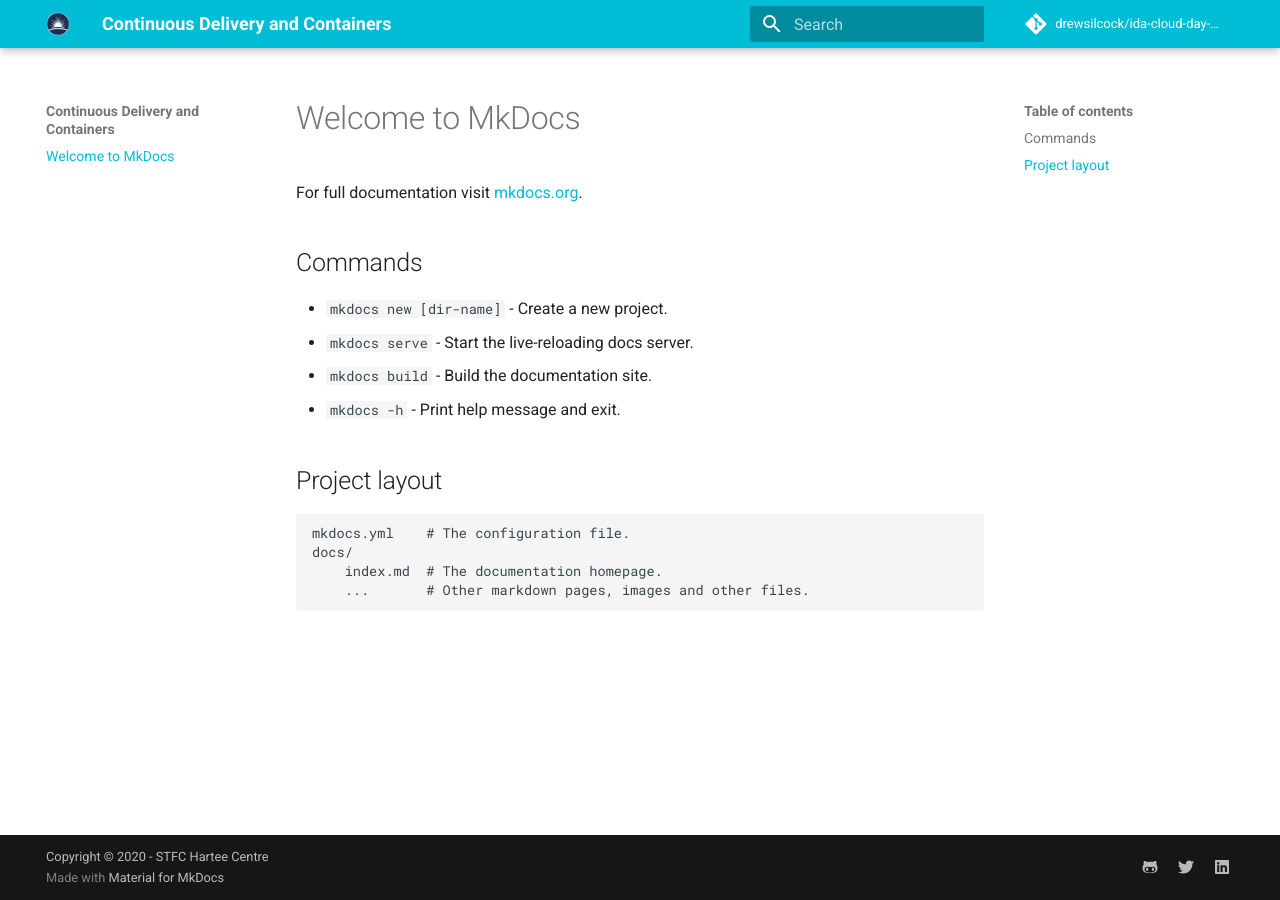
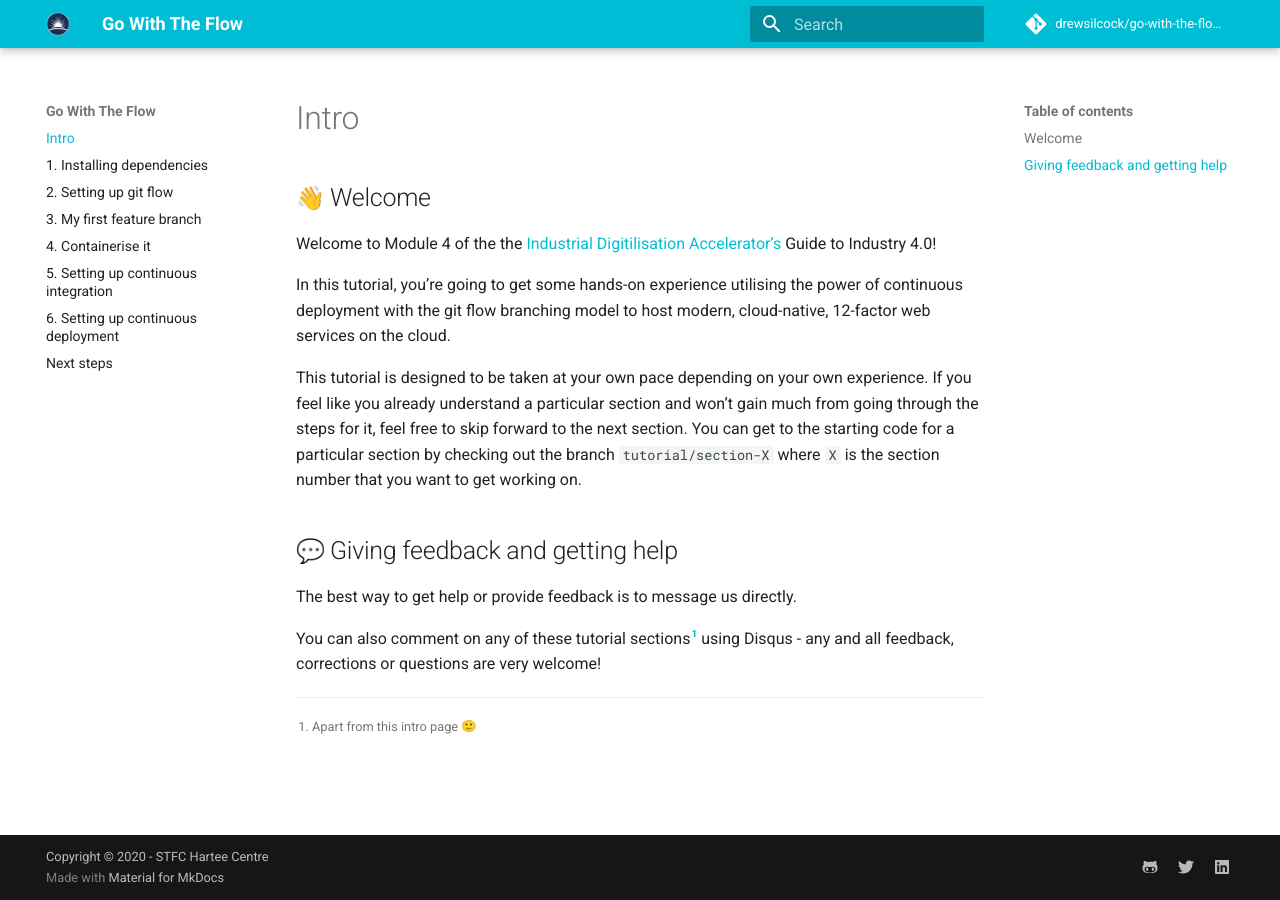
Before and after one commit to stfc/docker-and-gh-actions-for-ml, an MkDocs documentation site: the page built from docs/index.md, in a window 1280 px wide. Built offline with MkDocs 1.6.1 and Material for MkDocs 9.7.7, drawn with Linux system fonts in a browser that asks for light colours; emoji names are drawn with the system emoji font; comment, search, counter and statistics services are not loaded.

Commit message:
Add main tutorial structure and some bits of content.

````diff
--- /dev/null
+++ b/docs/2-setting-up-git-flow.md
@@ -0,0 +1,5 @@
+---
+title: 2. Setting up git flow
+---
+
+# 2. :twisted_rightwards_arrows: Setting up git flow
--- /dev/null
+++ b/docs/3-my-first-feature-branch.md
@@ -0,0 +1,5 @@
+---
+title: 3. My first feature branch
+---
+
+# 3. :sparkles: My first feature branch
--- /dev/null
+++ b/docs/4-containerise-it.md
@@ -0,0 +1,103 @@
+---
+title: 4. Containerise it
+---
+
+# 4. :package: Containerise it
+
+Our next step is going to be to take our API and containerise it - in other words, we're going to build a Docker image holding all code and dependencies required to run our server.
+
+## What are containers?
+
+Before we start coding away, let's first explain what containers are and how they work.
+
+If you're already familiar with this, feel free to skip ahead to the [next section](#making-the-dockerfile).
+
+### Terminology
+
+First of all, let's get a bit of terminology out of the way:
+
+**Container image** - a built self-contained bundle holding all the files, code & dependencies to run whatever it is you're working on.
+
+**Container** - a running instance of a container image. You can run as many container instances as you want from a single image, and once the container is running you can access a shell in that container and run whatever commands you want like any other command line[^1]. This can be super useful for debugging any problems!
+
+[^1]: This assumes that the image you're working with has a shell installed - if you have an image using the [scratch](https://hub.docker.com/_/scratch) image, you won't have *anything* like this. It's precisely for this reason that using this image isn't recommended unless you specifically need *very very* small Docker images.
+
+**Container engine** - The software that handles all the container-related tasks like building images, running containers, killing containers, etc.
+
+**Container registry** - This is server that acts as a library for storing and retrieving images. There are public ones like [Docker Hub](https://hub.docker.com/) and [Singularity Hub](https://singularityhub.com/), but we're gonna be spinning up and using our own private registry, because we don't want to have our API images open to the public!
+
+### How does it work?
+
+Containers are fundamentally a Linux technology! [^2]
+
+[^2]: In fact, if you're running Docker on either macOS or Windows, you'll be running a Linux virtual machine under the hood - all of the container cleverness happens inside the virtual machine's Linux kernel.
+
+In fact, containers are really a collection of features of the Linux kernel that enable you to namespace things like filesystems, processes, networks and memory. What this means is that a container can have it's own processes that run *completely isolated* from the rest of your system, and this separation is enforced at the kernel level.
+
+There's no way that another container or process outside of the container runtime can access anything inside your image because the kernel enforces the isolation. This is a really simple concept (the specifics of the implementation are not so simple) but the power and versability that you can get out of this simple idea are pretty extraordinary!
+
+As all the running containers on your machine share the same kernel, there's much less runtime overhead for containers vs. virtual machines and the container images themselves can be a just few kilobytes instead of gigabytes.
+
+![Virtual machines vs. containers. From: https://blog.netapp.com/blogs/containers-vs-vms/](/images/vm-vs-container.png)
+
+From: https://blog.netapp.com/blogs/containers-vs-vms/
+{: style="font-size: small; margin-top: -30px; width: 100%; text-align: center;"}
+
+If you want to get a deeper understanding of how containers work under the hood, I'd highly recommend the [blog posts](https://jvns.ca/categories/containers/) and [zines](https://wizardzines.com/zines/containers/) by [Julia Evans](https://twitter.com/b0rk)
+
+### Container technologies
+
+As far as container runtimes go, there's a whale of a market dominator, and a few others used for more specific purposes (some of which are slowly gaining ground).
+
+#### Docker
+
+![Docker logo](images/docker.png){: style="height: 100px; float: right;"}
+
+This is the main player in the container world, by far. The metaphorical whale. (It's also the one with the whale logo.) Docker was the tech that popularised containerisation, which means that now the Docker runtime, Docker image format and Dockerfile format are the de-facto standards for containerisation.
+
+While Docker Inc. is a private company, all of the code behind it is [Open Source](https://github.com/docker/). They also spun out their [core container runtime](https://containerd.io/) functionality into a separate component and donated it to the care of the [Cloud Native Computing Foundation](https://www.cncf.io/), a part of the non-profit [Linux Foundation](https://www.linuxfoundation.org/).
+
+#### Podman
+
+![Podman logo](images/podman.svg){: style="height: 100px; float: right;"}
+
+Even though it dominates the market, Docker isn't the only container runtime around with a logo of a happy cute sea animal!
+
+Enter [Podman](https://podman.io/).
+
+The main differentiator between Docker and Podman is that Podman doesn't need a daemon running as root in the background[^3]
+
+[^3]:
+    In fact, the Docker daemon *can* run in [rootless mode](https://docs.docker.com/engine/security/rootless/), but this is very early stage and still has some big limitations.
+
+#### Singularity
+
+![Singularity logo](images/singularity.svg){: style="height: 100px; float: right;"}
+
+Singularity is similar to Podman in arising out of a need for a rootless container runtime. Singularity also maintains full support for Docker images (they really are the de-facto standard).
+
+The main difference is that Singularity is aimed at the scientific computing market - it's designed to work with HPC systems and allow for easily running containerised HPC workloads without any significant overhead and without needing any special privileges.
+
+#### Rkt
+
+![Rkt logo](images/rkt.svg){: style="height: 100px; float: right;"}
+
+[Rkt](https://coreos.com/rkt/) is developed by CoreOS to be compatible with Docker images but with more of a focus on better security through customisable isolation. It's mainly advertised as a container runtime replacement for large production-ready Kubernetes clusters. Recently, Red Hat acquired CoreOS and as a result development of Rkt stopped and the [GitHub Repository](https://github.com/rkt/rkt) was archived.
+
+## Making the Dockerfile
+
+Our entrypoint into the world of containers is the `Dockerfile`. This file contains a series of steps that Docker[^4] will run in order to produce your image. Let's get started.
+
+Our API is written in Go, and there's already a Docker image for building Go code! Let's try it out...
+
+```dockerfile
+FROM golang:latest
+
+COPY . .
+
+RUN make compile
+
+CMD ["./hbaas"]
+```
+
+[^4]: I'm going to refer to Docker for the rest of this tutorial for brevity's sake - just remember that it will also apply to other container engines.
--- /dev/null
+++ b/docs/5-continuous-integration.md
@@ -0,0 +1,5 @@
+---
+title: 5. Setting up continuous integration
+---
+
+# 5. :white_check_mark: Setting up continuous integration
--- /dev/null
+++ b/docs/6-continuous-deployment.md
@@ -0,0 +1,5 @@
+---
+title: 6. Setting up continuous deployment
+---
+
+# 6. :rocket: Setting up continuous deployment
--- a/docs/index.md
+++ b/docs/index.md
@@ -1,17 +1,17 @@
-# Welcome to MkDocs
+# Intro
 
-For full documentation visit [mkdocs.org](https://www.mkdocs.org).
+## :wave: Welcome
 
-## Commands
+Welcome to Module 4 of the the [Industrial Digitilisation Accelerator's](https://www.hartree.stfc.ac.uk/Pages/IDA.aspx) Guide to Industry 4.0!
 
-* `mkdocs new [dir-name]` - Create a new project.
-* `mkdocs serve` - Start the live-reloading docs server.
-* `mkdocs build` - Build the documentation site.
-* `mkdocs -h` - Print help message and exit.
+In this tutorial, you're going to get some hands-on experience utilising the power of continuous deployment with the git flow branching model to host modern, cloud-native, 12-factor web services on the cloud.
 
-## Project layout
+This tutorial is designed to be taken at your own pace depending on your own experience. If you feel like you already understand a particular section and won't gain much from going through the steps for it, feel free to skip forward to the next section. You can get to the starting code for a particular section by checking out the branch `tutorial/section-X` where `X` is the section number that you want to get working on.
 
-    mkdocs.yml    # The configuration file.
-    docs/
-        index.md  # The documentation homepage.
-        ...       # Other markdown pages, images and other files.
+## :speech_balloon: Giving feedback and getting help
+
+The best way to get help or provide feedback is to message us directly.
+
+You can also comment on any of these tutorial sections[^1] using Disqus - any and all feedback, corrections or questions are very welcome!
+
+[^1]: Apart from this intro page :slightly_smiling_face:
--- /dev/null
+++ b/docs/next-steps.md
@@ -0,0 +1,5 @@
+---
+title: Next steps
+---
+
+# :tada: Next steps
--- a/mkdocs.yml
+++ b/mkdocs.yml
@@ -1,9 +1,11 @@
-site_name: Continuous Delivery and Containers
+site_name: Go With The Flow
+# - An Introduction to Git Flow, Continuous Delivery and Containers
 site_author: Drew Silcock, STFC Hartree Centre
 copyright: Copyright &copy; 2020 - STFC Hartee Centre
-site_url: http://gitlab.com/drewsilcock/go-with-the-flow
-repo_name: drewsilcock/ida-cloud-day-docs
-repo_url: https://gitlab.com/drewsilcock/ida-cloud-day-docs
+site_url: https://go-with-the-flow.netlify.app
+repo_name: drewsilcock/go-with-the-flow-code
+repo_url: https://gitlab.com/drewsilcock/go-with-the-flow-code
+edit_uri: ""
 
 theme:
   name: material
@@ -15,16 +17,14 @@ theme:
   logo: images/stfc.png
   favicon: images/favicon.ico
 
-nav:
-  - index.md
-
 markdown_extensions:
   - toc:
-      permalink: "#"
+      permalink: true
+  - attr_list
   - smarty
   - admonition
+  - codehilite
   - footnotes
-  - codehilite
   - pymdownx.arithmatex
   - pymdownx.betterem:
       smart_enable: all
@@ -32,7 +32,8 @@ markdown_extensions:
   - pymdownx.critic
   - pymdownx.details
   - pymdownx.emoji:
-      emoji_generator: !!python/name:pymdownx.emoji.to_svg
+      emoji_index: !!python/name:materialx.emoji.twemoji
+      emoji_generator: !!python/name:materialx.emoji.to_svg
   - pymdownx.inlinehilite
   - pymdownx.magiclink
   - pymdownx.mark
@@ -40,10 +41,19 @@ markdown_extensions:
   - pymdownx.superfences
   - pymdownx.tasklist:
       custom_checkbox: true
+  - pymdownx.tabbed
   - pymdownx.tilde
   - fontawesome_markdown
 
+plugins:
+  - search
+  - minify:
+      minify_html: true
+  - git-revision-date-localized
+
 extra:
+  # This is annoying when developing - just remember to uncomment this when the content is finished.
+  #disqus: go-with-the-flow
   social:
     - icon: fontawesome/brands/github-alt
       link: https://github.com/drewsilcock
--- a/pyproject.toml
+++ b/pyproject.toml
@@ -11,6 +11,8 @@ mkdocs = "^1.1"
 mkdocs-material = "^5.1.1"
 pymdown-extensions = "^7.1"
 fontawesome-markdown = "^0.2.6"
+mkdocs-minify-plugin = "^0.3.0"
+mkdocs-git-revision-date-localized-plugin = "^0.5.2"
 
 [tool.poetry.dev-dependencies]
 
````
Also changed, not shown: docs/1-installing-dependencies.md (added, +12 -0 lines), docs/images/docker.png (added), docs/images/hartree.png (renamed from docs/images/hartree-logo.png), docs/images/podman.svg (added), docs/images/rkt.svg (added), docs/images/singularity.svg (added), docs/images/vm-vs-container.png (added), 2 other files.
